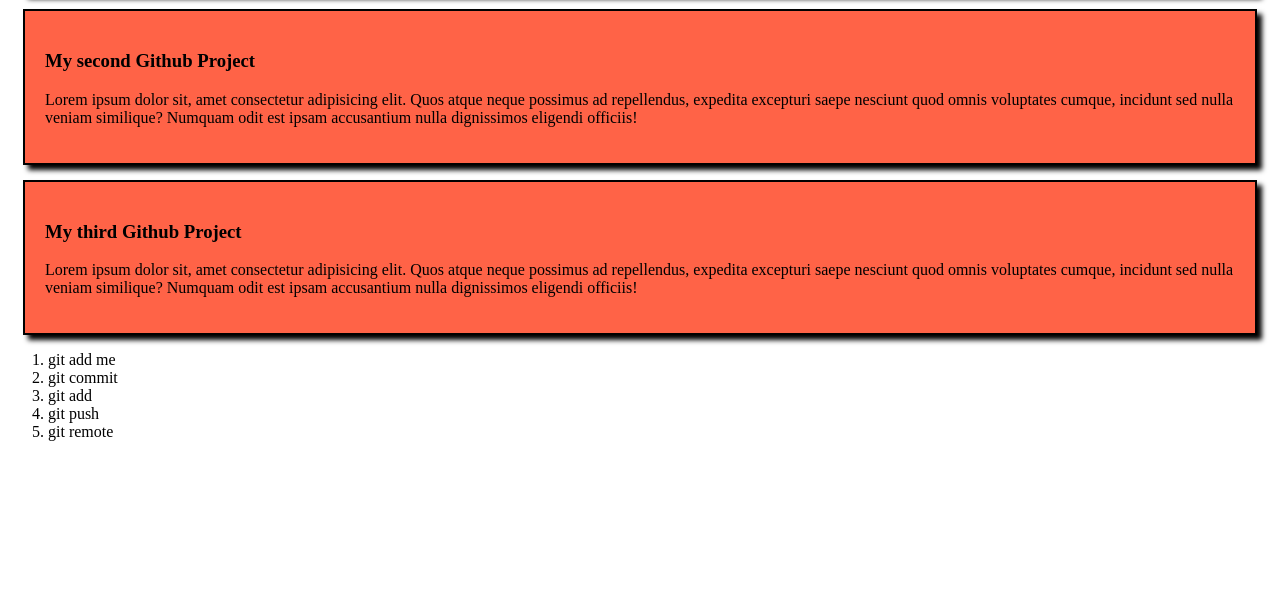
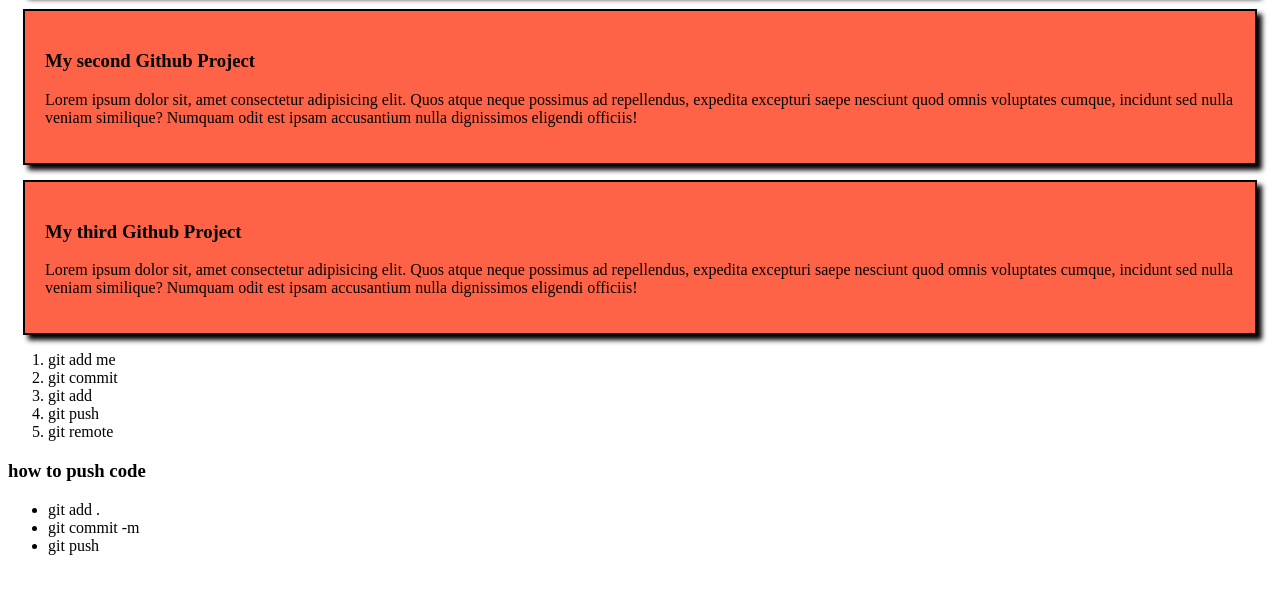
Before and after one commit to fatema94/my_first_github_repo, a plain HTML site: page firstgit.html in a window 1280 px wide. Shown: the part 176-770 px from the top of the page. Drawn offline with Linux system fonts and the light colour scheme.

Commit message:
added to ul

```diff
--- a/firstgit.html
+++ b/firstgit.html
@@ -38,6 +38,12 @@
         <li>git push</li>
         <li>git remote</li>
     </ol>
+    <h3>how to push code</h3>
+    <ul>
+        <li>git add .</li>
+        <li>git commit -m</li>
+        <li>git push</li>
+    </ul>
 
 </body>
 </html>
```
